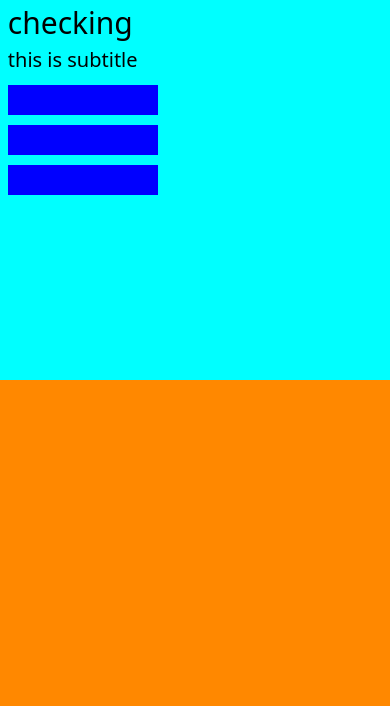
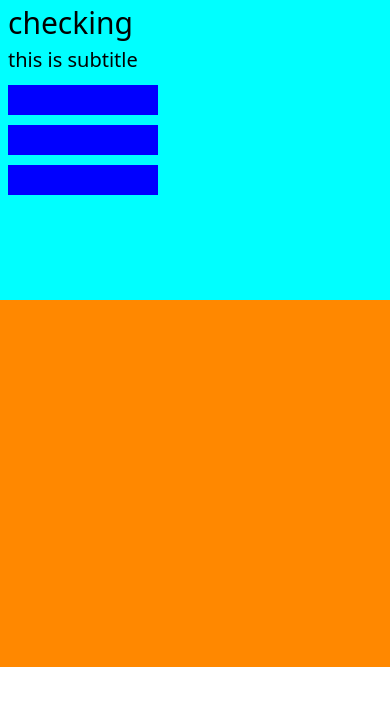
Before and after one commit to kunald-ovyo/LearningReact, a Next.js app in the folder react-full-stack/: page /HTML-css/AssetDetailPage in a window 390 px wide. Shown: the top 706 px of the page. Built offline with nearby package versions, Linux system fonts and the light colour scheme.

Commit message:
width for main container is responsive

```diff
--- a/react-full-stack/styles/assetDetailPage.module.css
+++ b/react-full-stack/styles/assetDetailPage.module.css
@@ -64,6 +64,15 @@
   } */
 }
 
+@media (max-width: 400px) {
+  .baseAssignment {
+    position: relative;
+    background-color: aliceblue;
+    width: 400px;
+    height: 667px;
+  }
+}
+
 /* max-width: (reversRatio * 100vh) */
 @media (max-height: 667px) {
   .baseAssignment {
```
